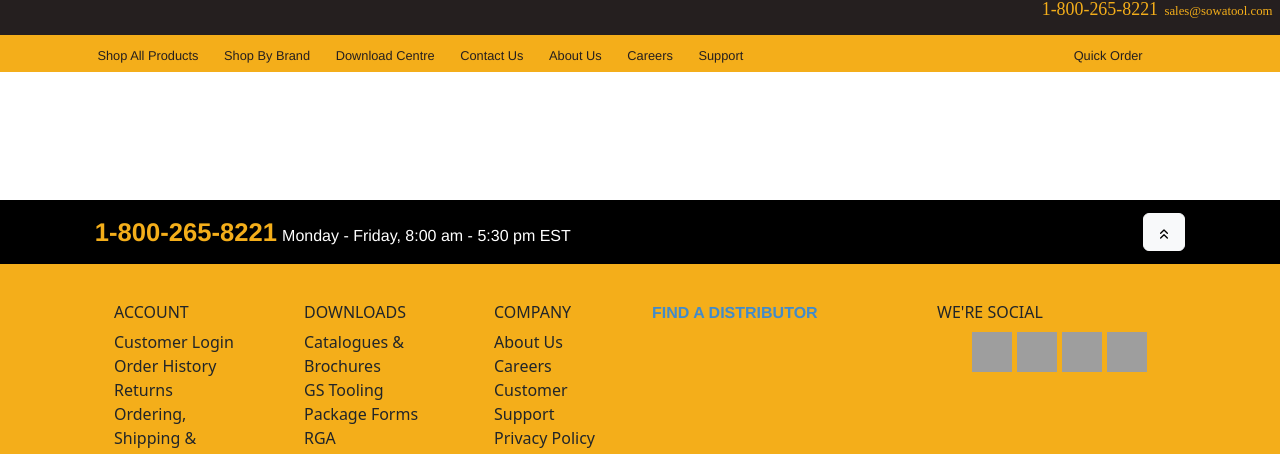
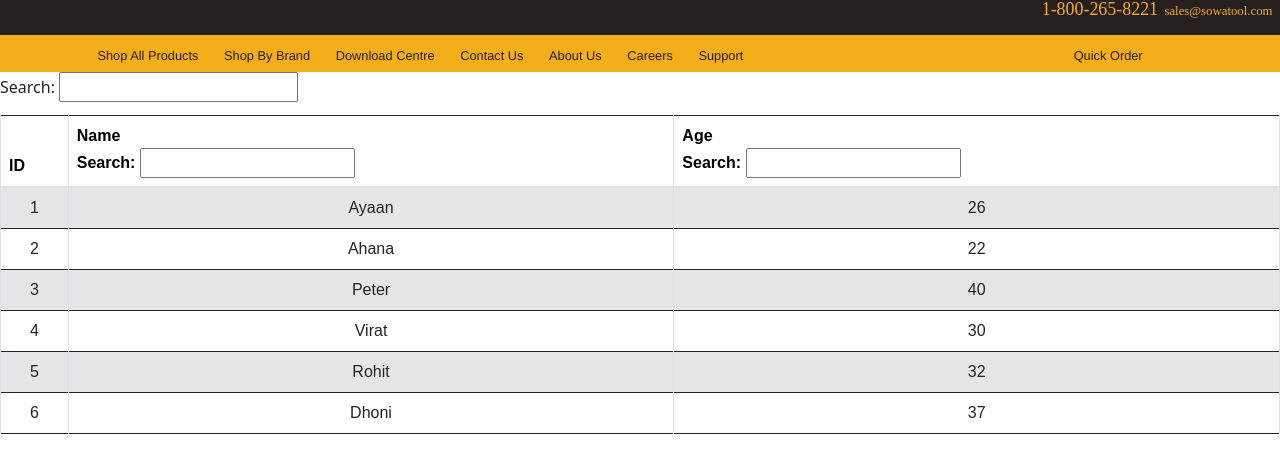
Before and after one commit to MahtabBukhari/precise_tech_sowa_tools, a React (Create React App) app: page /table in a window 1280 px wide. Shown: the part 341-795 px from the top of the page. Built offline with nearby package versions, Linux system fonts and the light colour scheme; grey boxes are pictures that could not be loaded.

Commit message:
Table filter , GlobalFilter, Column Filter, Table sorting

```diff
--- a/package.json
+++ b/package.json
@@ -49,6 +49,7 @@
   "devDependencies": {
     "react-multi-carousel": "^2.8.2",
     "react-redux": "^8.0.4",
+    "react-table": "^7.8.0",
     "redux": "^4.2.0",
     "redux-devtools-extension": "^2.13.9",
     "redux-thunk": "^2.4.1"
--- a/src/App.js
+++ b/src/App.js
@@ -5,6 +5,7 @@ import Header from './layout/Header';
 import Footer from './layout/Footer';
 import Home from './Screen/HomePage';
 import Login from './Screen/LoginPage';
+import ReactTables from './Screen/ReactTables.js/index.js';
 
 
 const App = () => {
@@ -15,6 +16,7 @@ const App = () => {
       <Routes>
       <Route exact path='/'  element={<Home />}/>
       <Route exact path='/login' element={<Login/>}/>
+      <Route exact path='/table' element={<ReactTables/>}/>
 
 
       </Routes>
--- /dev/null
+++ b/src/Screen/ReactTables.js/ColumnFilter.js
@@ -0,0 +1,16 @@
+import React from 'react'
+
+const ColumnFilter = ({column}) => {
+    const {filterValue,setFilter}=column
+  return (
+    <span>
+    Search:{' '}
+    <input
+    value={filterValue || ''}
+    onChange={e=>{setFilter(e.target.value)}}
+    />
+ </span>
+  )
+}
+
+export default ColumnFilter
--- /dev/null
+++ b/src/Screen/ReactTables.js/GlobalFilter.js
@@ -0,0 +1,15 @@
+import React from 'react'
+
+const GlobalFilter = ({gfilter, setGFilter}) => {
+  return (
+     <span>
+        Search:{' '}
+        <input
+        value={gfilter || ''}
+        onChange={e=>{setGFilter(e.target.value)}}
+        />
+     </span>
+  )
+}
+
+export default GlobalFilter
--- /dev/null
+++ b/src/Screen/ReactTables.js/ReactTables.css
@@ -0,0 +1,23 @@
+table {
+    margin-top:1vmax;
+    font-family: Arial, Helvetica, sans-serif;
+    border-collapse: collapse;
+    width: 100%;
+  }
+
+  /* thead td, thead th {
+    border: 1px solid #ddd;
+    padding: 8px;
+  }
+   */
+ /* tbody tr:nth-child(even){background-color: #f2f2f2;}
+
+tbody tr:hover {background-color: #ddd;}
+   */
+ thead th {
+    padding-top: 12px;
+    padding-bottom: 12px;
+    text-align: left;
+    background-color: #aa9104;
+    color: black;
+  }
--- /dev/null
+++ b/src/Screen/ReactTables.js/index.js
@@ -0,0 +1,126 @@
+import React, { useMemo } from "react";
+import "./ReactTables.css";
+import { Table } from "react-bootstrap";
+import { useFilters, useGlobalFilter, useSortBy, useTable } from "react-table";
+import GlobalFilter from "./GlobalFilter";
+import ColumnFilter from "./ColumnFilter";
+
+const Bdata = [
+  {
+    id:1,
+    name: "Ayaan",
+    age: 26,
+  },
+  {
+    id:2,
+    name: "Ahana",
+    age: 22,
+  },
+  {
+    id:3,
+    name: "Peter",
+    age: 40,
+  },
+  {
+    id:4,
+    name: "Virat",
+    age: 30,
+  },
+  {
+    id:5,
+    name: "Rohit",
+    age: 32,
+  },
+  {
+    id:6,
+    name: "Dhoni",
+    age: 37,
+  },
+];
+const Bcolumns = [
+  {
+    Header:"ID",
+    accessor:'id',
+    Filter:ColumnFilter,//we cannot revome that filter directly so we use below disableFilter prop
+    disableFilters:true
+  }
+  ,
+
+  {
+    Header: "Name",
+    accessor: "name",
+    Filter:ColumnFilter,
+
+  },
+  {
+    Header: "Age",
+    accessor: "age",
+    Filter:ColumnFilter
+  },
+];
+
+const ReactTables = () => {
+
+  const data = useMemo(() => Bdata, []);
+  const columns = useMemo(() => Bcolumns, []);
+
+  const {
+    getTableProps,
+    getTableBodyProps,
+    headerGroups,
+    rows,
+    prepareRow,
+    state,
+    setGlobalFilter
+  } = useTable({ columns, data }, useFilters,useGlobalFilter ,useSortBy);
+
+  const { globalFilter } = state;
+
+
+  return (
+    <>
+      <GlobalFilter gfilter={globalFilter} setGFilter={setGlobalFilter} />
+
+
+      <Table striped bordered hover size="lg" style={{textAlign:'center'}} responsive {...getTableProps()}>
+        <thead >
+          {headerGroups.map((headerGroup) => (
+            <tr {...headerGroup.getHeaderGroupProps()}>
+              {headerGroup.headers.map((columns) => (
+                <th
+                  {...columns.getHeaderProps(columns.getSortByToggleProps())}
+                  className={
+                    columns.isSorted
+                      ? columns.isSortedDesc
+                        ? "sort-desc"
+                        : "sort-asc"
+                      : ""
+                  }
+                >
+                  {columns.render("Header")}
+                  <div>{columns.canFilter?columns.render('Filter'):null}</div>
+                </th>
+              ))}
+            </tr>
+          ))}
+        </thead>
+        <tbody {...getTableBodyProps()}>
+          {rows.map((row, i) => {
+            prepareRow(row);
+            return (
+              <tr {...row.getRowProps()}>
+                {row.cells.map((cell) => {
+                  return (
+                    <td {...cell.getCellProps()}>{cell.render("Cell")}</td>
+                  );
+                })}
+              </tr>
+            );
+          })}
+        </tbody>
+      </Table>
+    </>
+  );
+};
+
+export default ReactTables;
```
Also changed, not shown: 1 other file (tests, documents, lock files or other folders).
